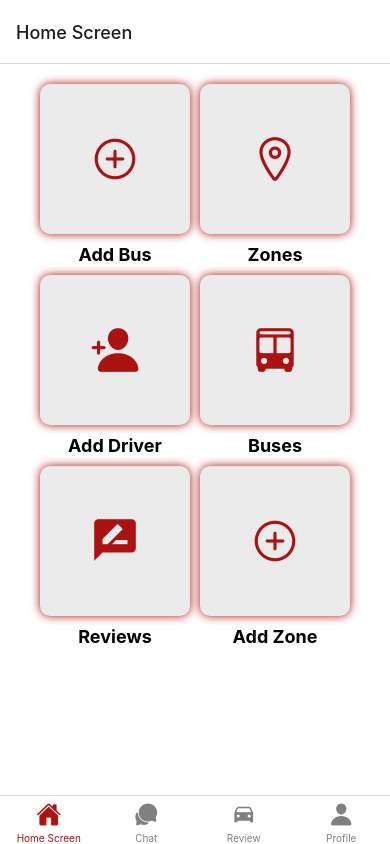
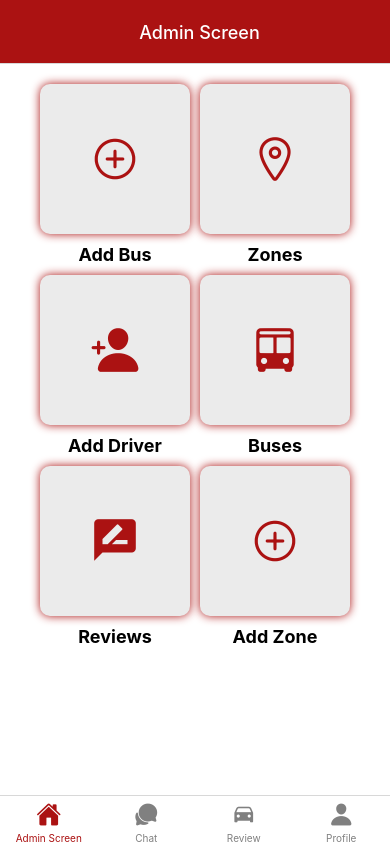
Before and after one commit to zeinshhadi/b-route-app, a React Native app in the folder frontend/: screen /AdminHomeScreen in a window 390 px wide. Built offline with nearby package versions, Linux system fonts and the light colour scheme.

Commit message:
Frontend <> Added design to admin headers

```diff
--- a/frontend/components/common/bottomNavigation/AdminBottomNavigation.js
+++ b/frontend/components/common/bottomNavigation/AdminBottomNavigation.js
@@ -11,19 +11,38 @@ const Tab = createBottomTabNavigator();
 
 const AdminBottomNavigation = () => {
   return (
-    <Tab.Navigator screenOptions={{ tabBarActiveTintColor: Colors.primary500, tabBarInactiveTintColor: "gray" }}>
+    <Tab.Navigator
+      screenOptions={{
+        tabBarActiveTintColor: Colors.primary500,
+        tabBarInactiveTintColor: "gray",
+        headerStyle: {
+          backgroundColor: Colors.primary500,
+        },
+        headerShadowVisible: true,
+        tabBarHideOnKeyboard: true,
+        headerPressColor: "black",
+        freezeOnBlur: true,
+        headerTintColor: "white",
+        headerTitleContainerStyle: {
+          marginLeft: 25,
+        },
+      }}>
       <Tab.Screen
-        name="Home Screen"
+        name="Admin Screen"
         component={AdminHomeScreen}
         options={{
           headerShown: true,
           tabBarIcon: ({ color, size }) => <Ionicons name="home" color={color} size={size} />,
+
+          headerTitleAlign: "center",
         }}
       />
       <Tab.Screen
         name="Chat"
         component={AdminChatScreen}
-        options={{ tabBarIcon: ({ color, size }) => <Ionicons name="chatbubbles" color={color} size={size} /> }}
+        options={{
+          tabBarIcon: ({ color, size }) => <Ionicons name="chatbubbles" color={color} size={size} />,
+        }}
       />
       <Tab.Screen
         name="Review"
--- a/frontend/components/common/bottomNavigation/UserBottomNavigation.js
+++ b/frontend/components/common/bottomNavigation/UserBottomNavigation.js
@@ -22,6 +22,9 @@ const UserBottomNavigation = () => {
         headerPressColor: "black",
         freezeOnBlur: true,
         headerTintColor: "white",
+        headerTitleContainerStyle: {
+          marginLeft: 25,
+        },
       }}>
       <Tab.Screen
         name="Home"
```
